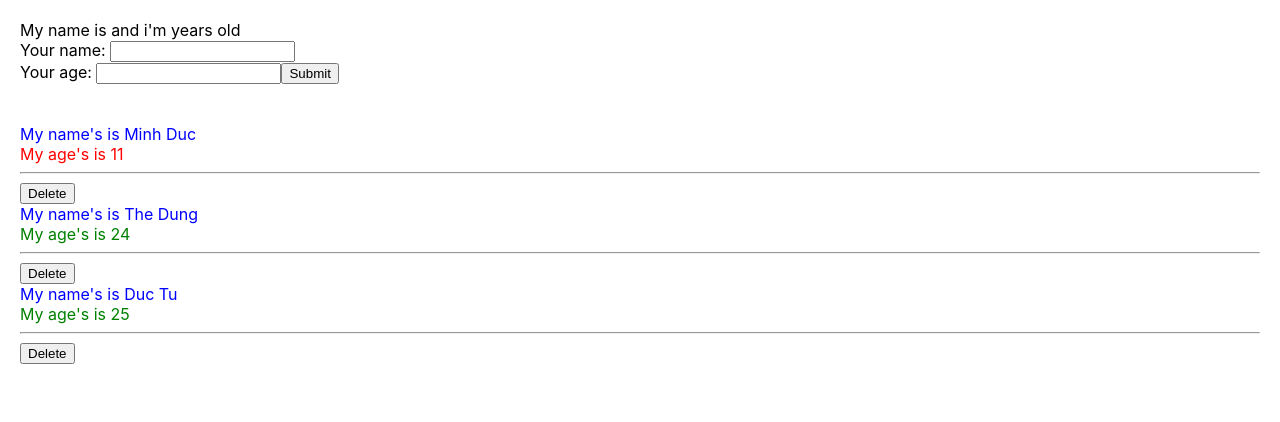
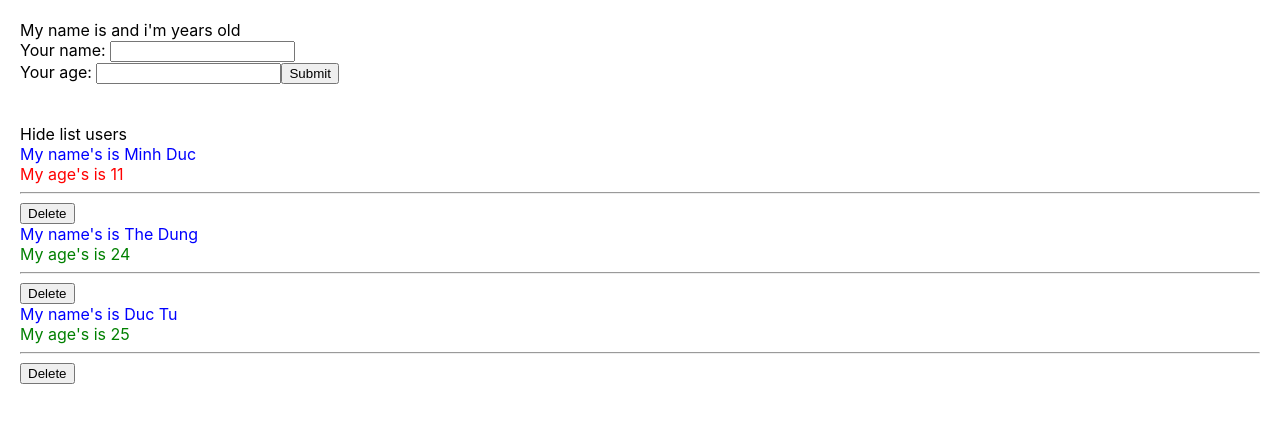
Before and after one commit to b0y0n1jne119/test-demo-react, a React (Create React App) app: page / in a window 1280 px wide. Shown: the top 422 px of the page. Built offline with nearby package versions, Linux system fonts and the light colour scheme.

Commit message:
video 35

```diff
--- a/src/components/DisplayInfor.js
+++ b/src/components/DisplayInfor.js
@@ -1,4 +1,4 @@
-import React from 'react';
+import React, { useState } from 'react';
 import './DisplayInfor.scss';
 // import screen from './../logo.svg';
 
@@ -36,10 +36,21 @@
 
 const DisplayInfor = (props) => {
     const { listUsers } = props; //object
+
+    const [isShowHideListUser, setShowHideListUser] = useState(true);
+
+    const handleShowHideListUser = () => {
+        setShowHideListUser(!isShowHideListUser);
+    }
+
     return (
         <div className="display-infor-container">
-
-            {true &&
+            <div>
+                <span onClick={() => handleShowHideListUser()}>
+                    {isShowHideListUser === true ? "Hide list users" : "Show list users"}
+                </span>
+            </div>
+            {isShowHideListUser &&
                 <>
                     {listUsers.map((user, index) => {
                         return (
```
